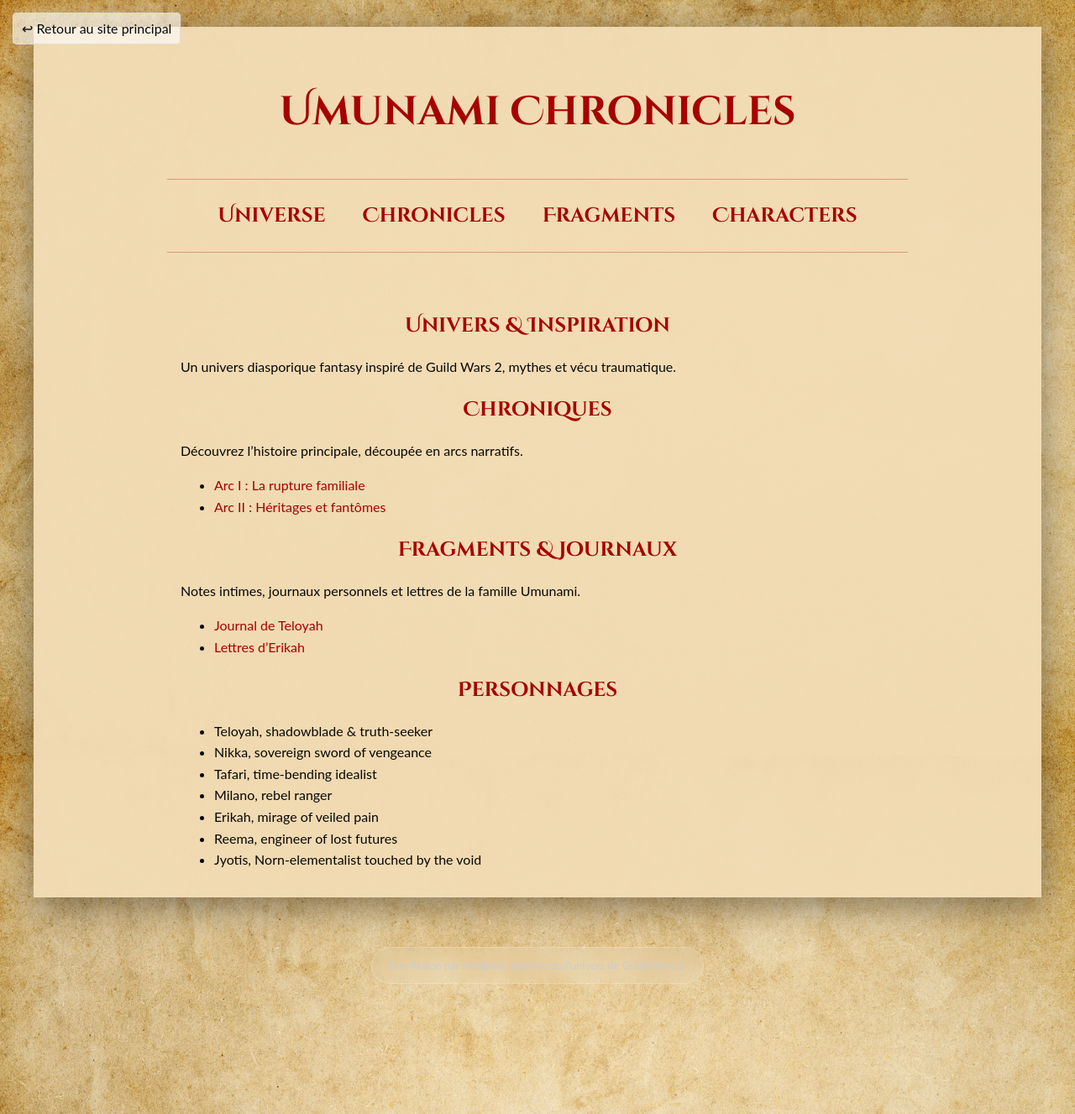
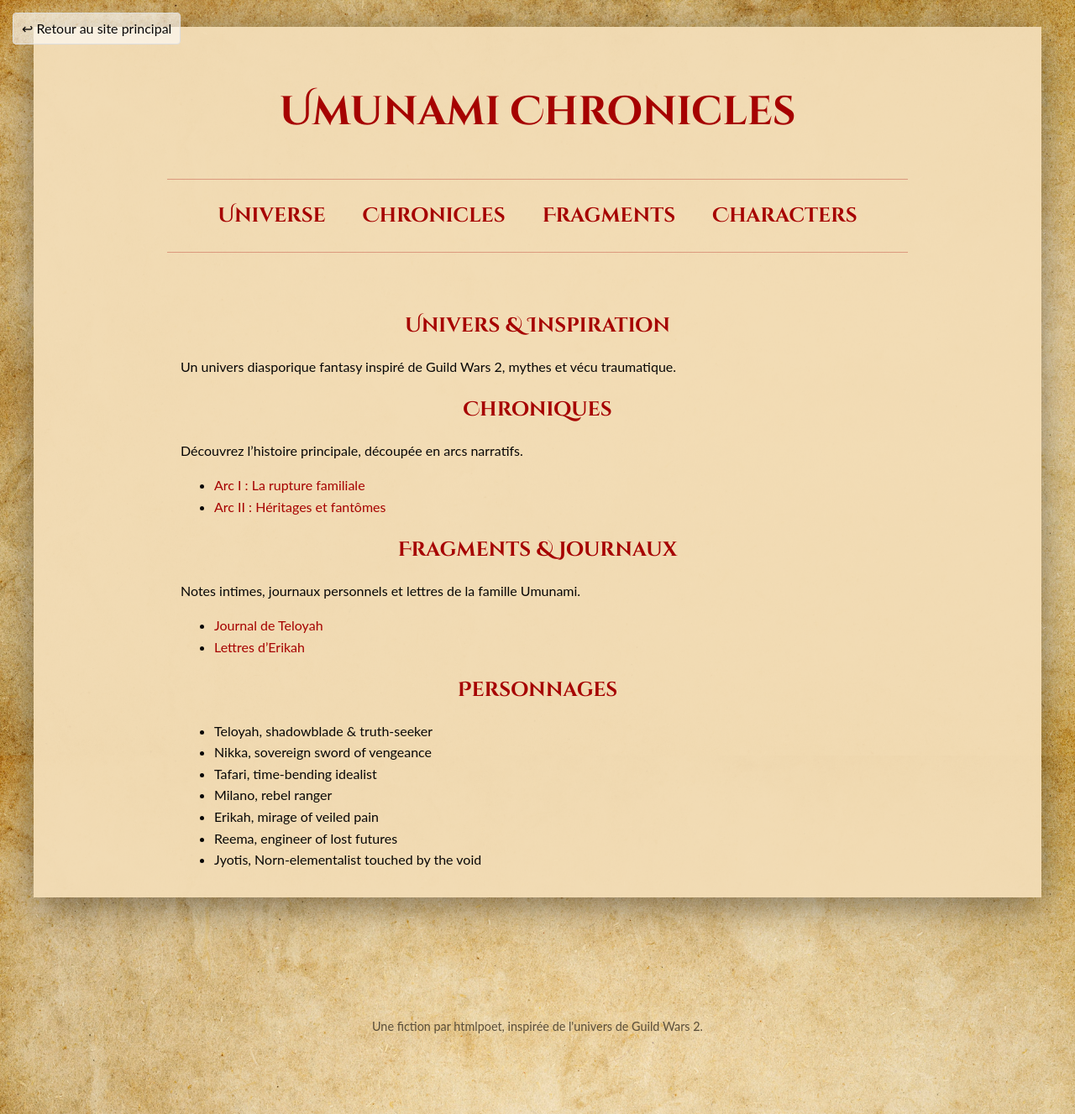
Before and after one commit to htmlpoet/htmlpoet.github.io, a Jekyll site: the page built from umunami.html, in a window 1280 px wide. Shown: the whole page at 84% size. Built offline with Jekyll 4.4.1, drawn with Linux system fonts in a browser that asks for light colours.

Commit message:
footer umunami2

```diff
--- a/css/style.css
+++ b/css/style.css
@@ -536,7 +536,8 @@ footer p {
 }
 .umunami-header { padding-top: 2em; }
 
-.umunami-footer {
+body.umunami-body footer.umunami-footer p {
+  display: block;
   max-width: 850px;
   margin: 0 auto;
   padding: 1em 2em 2em 2em; /* Espace final */
```
